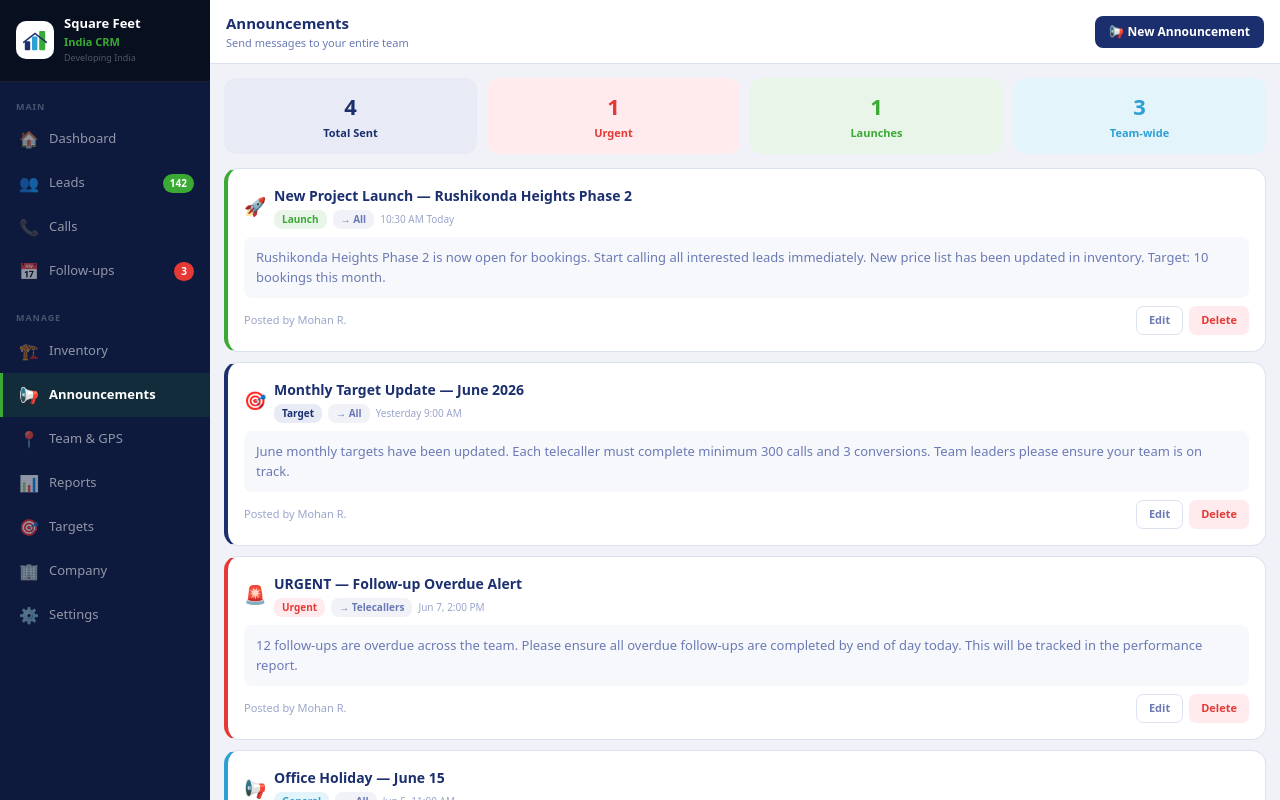
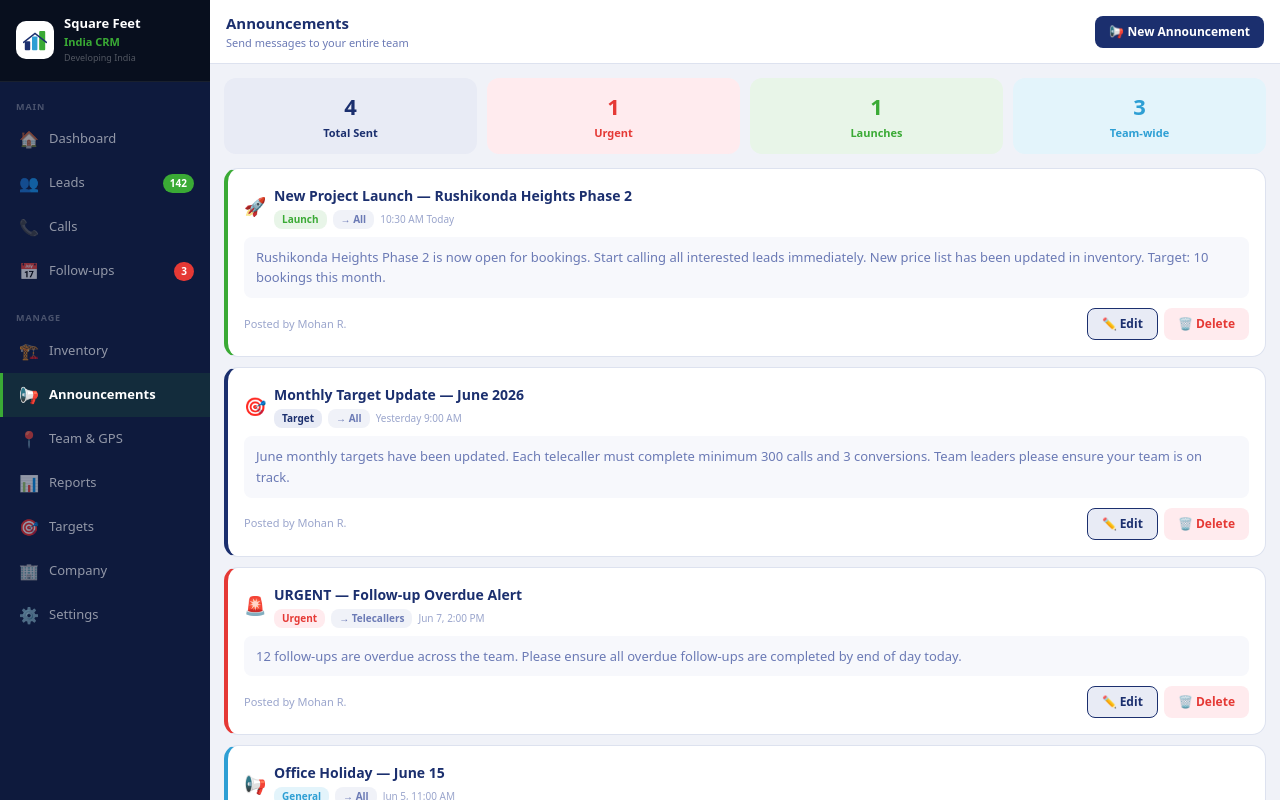
Before and after one commit to chakradhartatikonda27-art/squarefeet-crm, a Next.js app: page /admin/announcements in a window 1280 px wide. Built offline with nearby package versions, Linux system fonts and the light colour scheme.

Commit message:
feature 4 - announcements edit and delete fixed

```diff
--- a/app/admin/announcements/page.tsx
+++ b/app/admin/announcements/page.tsx
@@ -3,39 +3,27 @@ import { useState } from 'react';
 import { useRouter } from 'next/navigation';
 import AdminSidebar from '../../../components/AdminSidebar';
 
+type Announcement = {
+  id: string;
+  title: string;
+  message: string;
+  type: string;
+  target: string;
+  time: string;
+  author: string;
+  typeColor: string;
+  typeBg: string;
+};
+
 export default function AdminAnnouncements() {
   const router = useRouter();
   const [showAddModal, setShowAddModal] = useState(false);
+  const [editingAnn, setEditingAnn] = useState<Announcement | null>(null);
+  const [deleteConfirm, setDeleteConfirm] = useState<string | null>(null);
   const [title, setTitle] = useState('');
   const [message, setMessage] = useState('');
   const [type, setType] = useState('General');
   const [target, setTarget] = useState('All');
-  const [announcements, setAnnouncements] = useState([
-    {
-      id: '1', title: 'New Project Launch — Rushikonda Heights Phase 2',
-      message: 'Rushikonda Heights Phase 2 is now open for bookings. Start calling all interested leads immediately. New price list has been updated in inventory. Target: 10 bookings this month.',
-      type: 'Launch', target: 'All', time: '10:30 AM Today', author: 'Mohan R.',
-      typeColor: '#3AAA35', typeBg: '#E8F5E8', read: true,
-    },
-    {
-      id: '2', title: 'Monthly Target Update — June 2026',
-      message: 'June monthly targets have been updated. Each telecaller must complete minimum 300 calls and 3 conversions. Team leaders please ensure your team is on track.',
-      type: 'Target', target: 'All', time: 'Yesterday 9:00 AM', author: 'Mohan R.',
-      typeColor: '#1B2F6E', typeBg: '#E8EBF5', read: true,
-    },
-    {
-      id: '3', title: 'URGENT — Follow-up Overdue Alert',
-      message: '12 follow-ups are overdue across the team. Please ensure all overdue follow-ups are completed by end of day today. This will be tracked in the performance report.',
-      type: 'Urgent', target: 'Telecallers', time: 'Jun 7, 2:00 PM', author: 'Mohan R.',
-      typeColor: '#E53935', typeBg: '#FFEBEE', read: true,
-    },
-    {
-      id: '4', title: 'Office Holiday — June 15',
-      message: 'The office will be closed on June 15 for a public holiday. Please ensure all urgent follow-ups are completed before June 14. CRM will remain accessible.',
-      type: 'General', target: 'All', time: 'Jun 5, 11:00 AM', author: 'Mohan R.',
-      typeColor: '#2E9FD4', typeBg: '#E3F4FB', read: true,
-    },
-  ]);
 
   const typeConfig = {
     General: { color: '#2E9FD4', bg: '#E3F4FB', icon: '📢' },
@@ -45,29 +33,112 @@ export default function AdminAnnouncements() {
     Holiday: { color: '#F57C00', bg: '#FFF3E0', icon: '🎉' },
   };
 
-  const handleSend = () => {
-    if (!title || !message) return;
-    const newAnn = {
-      id: String(announcements.length + 1),
-      title, message, type, target,
-      time: 'Just now',
-      author: 'Mohan R.',
-      typeColor: typeConfig[type as keyof typeof typeConfig].color,
-      typeBg: typeConfig[type as keyof typeof typeConfig].bg,
-      read: false,
-    };
-    setAnnouncements([newAnn, ...announcements]);
-    setShowAddModal(false);
+  const [announcements, setAnnouncements] = useState<Announcement[]>([
+    {
+      id: '1', title: 'New Project Launch — Rushikonda Heights Phase 2',
+      message: 'Rushikonda Heights Phase 2 is now open for bookings. Start calling all interested leads immediately. New price list has been updated in inventory. Target: 10 bookings this month.',
+      type: 'Launch', target: 'All', time: '10:30 AM Today', author: 'Mohan R.',
+      typeColor: '#3AAA35', typeBg: '#E8F5E8',
+    },
+    {
+      id: '2', title: 'Monthly Target Update — June 2026',
+      message: 'June monthly targets have been updated. Each telecaller must complete minimum 300 calls and 3 conversions. Team leaders please ensure your team is on track.',
+      type: 'Target', target: 'All', time: 'Yesterday 9:00 AM', author: 'Mohan R.',
+      typeColor: '#1B2F6E', typeBg: '#E8EBF5',
+    },
+    {
+      id: '3', title: 'URGENT — Follow-up Overdue Alert',
+      message: '12 follow-ups are overdue across the team. Please ensure all overdue follow-ups are completed by end of day today.',
+      type: 'Urgent', target: 'Telecallers', time: 'Jun 7, 2:00 PM', author: 'Mohan R.',
+      typeColor: '#E53935', typeBg: '#FFEBEE',
+    },
+    {
+      id: '4', title: 'Office Holiday — June 15',
+      message: 'The office will be closed on June 15 for a public holiday. Please ensure all urgent follow-ups are completed before June 14.',
+      type: 'General', target: 'All', time: 'Jun 5, 11:00 AM', author: 'Mohan R.',
+      typeColor: '#2E9FD4', typeBg: '#E3F4FB',
+    },
+  ]);
+
+  const openAdd = () => {
+    setEditingAnn(null);
     setTitle('');
     setMessage('');
     setType('General');
     setTarget('All');
+    setShowAddModal(true);
+  };
+
+  const openEdit = (ann: Announcement) => {
+    setEditingAnn(ann);
+    setTitle(ann.title);
+    setMessage(ann.message);
+    setType(ann.type);
+    setTarget(ann.target);
+    setShowAddModal(true);
+  };
+
+  const handleSave = () => {
+    if (!title || !message) return;
+    const cfg = typeConfig[type as keyof typeof typeConfig];
+    if (editingAnn) {
+      setAnnouncements(prev => prev.map(a =>
+        a.id === editingAnn.id
+          ? { ...a, title, message, type, target, typeColor: cfg.color, typeBg: cfg.bg }
+          : a
+      ));
+    } else {
+      setAnnouncements(prev => [{
+        id: String(Date.now()),
+        title, message, type, target,
+        time: 'Just now', author: 'Mohan R.',
+        typeColor: cfg.color, typeBg: cfg.bg,
+      }, ...prev]);
+    }
+    setShowAddModal(false);
+  };
+
+  const handleDelete = (id: string) => {
+    setAnnouncements(prev => prev.filter(a => a.id !== id));
+    setDeleteConfirm(null);
   };
 
   return (
     <div style={{minHeight: '100dvh', background: '#F0F2F8'}}>
 
-      {/* Add Announcement Modal */}
+      {/* Delete Confirm Modal */}
+      {deleteConfirm && (
+        <div style={{position: 'fixed', inset: 0, background: 'rgba(0,0,0,0.5)',
+                     zIndex: 300, display: 'flex', alignItems: 'center',
+                     justifyContent: 'center', padding: '16px'}}>
+          <div style={{background: 'white', borderRadius: '16px', padding: '24px',
+                       width: '100%', maxWidth: '340px', textAlign: 'center'}}>
+            <div style={{fontSize: '32px', marginBottom: '12px'}}>🗑️</div>
+            <div style={{fontSize: '16px', fontWeight: '800', color: '#1B2F6E', marginBottom: '8px'}}>
+              Delete Announcement?
+            </div>
+            <div style={{fontSize: '13px', color: '#6B7AB5', marginBottom: '20px'}}>
+              This cannot be undone. The announcement will be removed for all team members.
+            </div>
+            <div style={{display: 'flex', gap: '10px'}}>
+              <button onClick={() => setDeleteConfirm(null)}
+                style={{flex: 1, padding: '12px', borderRadius: '10px',
+                        border: '1.5px solid #DDE2EF', background: 'white',
+                        color: '#6B7AB5', fontSize: '14px', fontWeight: '600', cursor: 'pointer'}}>
+                Cancel
+              </button>
+              <button onClick={() => handleDelete(deleteConfirm)}
+                style={{flex: 1, padding: '12px', borderRadius: '10px', border: 'none',
+                        background: '#E53935', color: 'white', fontSize: '14px',
+                        fontWeight: '700', cursor: 'pointer'}}>
+                Delete
+              </button>
+            </div>
+          </div>
+        </div>
+      )}
+
+      {/* Add/Edit Modal */}
       {showAddModal && (
         <div style={{position: 'fixed', inset: 0, background: 'rgba(0,0,0,0.5)',
                      zIndex: 200, display: 'flex', alignItems: 'center',
@@ -77,7 +148,7 @@ export default function AdminAnnouncements() {
             <div style={{display: 'flex', justifyContent: 'space-between',
                          alignItems: 'center', marginBottom: '16px'}}>
               <h2 style={{fontSize: '18px', fontWeight: '800', color: '#1B2F6E', margin: 0}}>
-                New Announcement
+                {editingAnn ? 'Edit Announcement' : 'New Announcement'}
               </h2>
               <button onClick={() => setShowAddModal(false)}
                 style={{fontSize: '24px', background: 'none', border: 'none',
@@ -87,9 +158,7 @@ export default function AdminAnnouncements() {
             {/* Type */}
             <div style={{marginBottom: '14px'}}>
               <label style={{fontSize: '12px', fontWeight: '600', color: '#6B7AB5',
-                             display: 'block', marginBottom: '8px'}}>
-                Announcement Type
-              </label>
+                             display: 'block', marginBottom: '8px'}}>Type</label>
               <div style={{display: 'flex', gap: '6px', flexWrap: 'wrap'}}>
                 {Object.entries(typeConfig).map(([key, val]) => (
                   <button key={key} onClick={() => setType(key)}
@@ -107,9 +176,7 @@ export default function AdminAnnouncements() {
             {/* Target */}
             <div style={{marginBottom: '14px'}}>
               <label style={{fontSize: '12px', fontWeight: '600', color: '#6B7AB5',
-                             display: 'block', marginBottom: '8px'}}>
-                Send To
-              </label>
+                             display: 'block', marginBottom: '8px'}}>Send To</label>
               <div style={{display: 'flex', gap: '6px', flexWrap: 'wrap'}}>
                 {['All', 'Telecallers', 'CRM Executives', 'Sales Executives', 'Team Leaders'].map(t => (
                   <button key={t} onClick={() => setTarget(t)}
@@ -127,9 +194,7 @@ export default function AdminAnnouncements() {
             {/* Title */}
             <div style={{marginBottom: '12px'}}>
               <label style={{fontSize: '12px', fontWeight: '600', color: '#6B7AB5',
-                             display: 'block', marginBottom: '5px'}}>
-                Title
-              </label>
+                             display: 'block', marginBottom: '5px'}}>Title</label>
               <input value={title} onChange={e => setTitle(e.target.value)}
                 placeholder="Announcement title..."
                 style={{width: '100%', padding: '11px 14px', borderRadius: '10px',
@@ -140,11 +205,9 @@ export default function AdminAnnouncements() {
             {/* Message */}
             <div style={{marginBottom: '16px'}}>
               <label style={{fontSize: '12px', fontWeight: '600', color: '#6B7AB5',
-                             display: 'block', marginBottom: '5px'}}>
-                Message
-              </label>
+                             display: 'block', marginBottom: '5px'}}>Message</label>
               <textarea value={message} onChange={e => setMessage(e.target.value)}
-                placeholder="Type your announcement message here..."
+                placeholder="Type your message here..."
                 rows={5}
                 style={{width: '100%', padding: '11px 14px', borderRadius: '10px',
                         border: '1.5px solid #DDE2EF', fontSize: '14px', color: '#1A1A2E',
@@ -155,17 +218,16 @@ export default function AdminAnnouncements() {
             {title && message && (
               <div style={{background: typeConfig[type as keyof typeof typeConfig].bg,
                            borderRadius: '12px', padding: '14px', marginBottom: '16px',
-                           border: `1px solid ${typeConfig[type as keyof typeof typeConfig].color}30`}}>
-                <div style={{fontSize: '11px', fontWeight: '700',
-                             color: typeConfig[type as keyof typeof typeConfig].color,
-                             marginBottom: '6px'}}>
+                           border: `1px solid ${typeConfig[type as keyof typeof typeConfig].color}40`}}>
+                <div style={{fontSize: '11px', fontWeight: '700', marginBottom: '6px',
+                             color: typeConfig[type as keyof typeof typeConfig].color}}>
                   Preview
                 </div>
                 <div style={{fontSize: '13px', fontWeight: '700', color: '#1B2F6E',
                              marginBottom: '4px'}}>{title}</div>
                 <div style={{fontSize: '12px', color: '#6B7AB5', lineHeight: 1.5}}>{message}</div>
-                <div style={{fontSize: '11px', color: '#9AA5CC', marginTop: '8px'}}>
-                  → Sending to: {target} · Type: {type}
+                <div style={{fontSize: '11px', color: '#9AA5CC', marginTop: '6px'}}>
+                  → To: {target} · Type: {type}
                 </div>
               </div>
             )}
@@ -177,12 +239,11 @@ export default function AdminAnnouncements() {
                         color: '#6B7AB5', fontSize: '14px', fontWeight: '600', cursor: 'pointer'}}>
                 Cancel
               </button>
-              <button onClick={handleSend}
-                disabled={!title || !message}
+              <button onClick={handleSave} disabled={!title || !message}
                 style={{flex: 1, padding: '12px', borderRadius: '12px', border: 'none',
                         background: !title || !message ? '#9AA5CC' : '#1B2F6E',
                         color: 'white', fontSize: '14px', fontWeight: '700', cursor: 'pointer'}}>
-                📢 Send Now
+                {editingAnn ? '✏️ Save Changes' : '📢 Send Now'}
               </button>
             </div>
           </div>
@@ -195,20 +256,14 @@ export default function AdminAnnouncements() {
         </div>
 
         <div style={{flex: 1, display: 'flex', flexDirection: 'column', minWidth: 0}}>
-
-          {/* Top Bar */}
           <div style={{padding: '12px 16px', background: 'white',
                        borderBottom: '1px solid #DDE2EF',
                        display: 'flex', alignItems: 'center', justifyContent: 'space-between'}}>
             <div>
-              <div style={{fontSize: '15px', fontWeight: '800', color: '#1B2F6E'}}>
-                Announcements
-              </div>
-              <div style={{fontSize: '11px', color: '#6B7AB5'}}>
-                Send messages to your entire team
-              </div>
+              <div style={{fontSize: '15px', fontWeight: '800', color: '#1B2F6E'}}>Announcements</div>
+              <div style={{fontSize: '11px', color: '#6B7AB5'}}>Send messages to your entire team</div>
             </div>
-            <button onClick={() => setShowAddModal(true)}
+            <button onClick={openAdd}
               style={{padding: '7px 14px', borderRadius: '8px', fontSize: '12px',
                       fontWeight: '700', color: 'white', background: '#1B2F6E',
                       border: 'none', cursor: 'pointer'}}>
@@ -227,16 +282,14 @@ export default function AdminAnnouncements() {
                 {val: announcements.filter(a => a.type === 'Launch').length, lbl: 'Launches', color: '#3AAA35', bg: '#E8F5E8'},
                 {val: announcements.filter(a => a.target === 'All').length, lbl: 'Team-wide', color: '#2E9FD4', bg: '#E3F4FB'},
               ].map((s, i) => (
-                <div key={i} style={{background: s.bg, borderRadius: '12px', padding: '12px',
-                                     textAlign: 'center'}}>
+                <div key={i} style={{background: s.bg, borderRadius: '12px', padding: '12px', textAlign: 'center'}}>
                   <div style={{fontSize: '22px', fontWeight: '800', color: s.color}}>{s.val}</div>
-                  <div style={{fontSize: '11px', color: s.color, fontWeight: '600',
-                               marginTop: '2px'}}>{s.lbl}</div>
+                  <div style={{fontSize: '11px', color: s.color, fontWeight: '600', marginTop: '2px'}}>{s.lbl}</div>
                 </div>
               ))}
             </div>
 
-            {/* Announcements List */}
+            {/* List */}
             <div style={{display: 'flex', flexDirection: 'column', gap: '10px'}}>
               {announcements.map(ann => (
                 <div key={ann.id} style={{background: 'white', borderRadius: '14px',
@@ -255,49 +308,60 @@ export default function AdminAnnouncements() {
                         <div style={{display: 'flex', gap: '6px', marginTop: '4px',
                                      flexWrap: 'wrap', alignItems: 'center'}}>
                           <span style={{fontSize: '10px', fontWeight: '700', padding: '2px 8px',
-                                        borderRadius: '8px', background: ann.typeBg,
-                                        color: ann.typeColor}}>
+                                        borderRadius: '8px', background: ann.typeBg, color: ann.typeColor}}>
                             {ann.type}
                           </span>
                           <span style={{fontSize: '10px', fontWeight: '600', padding: '2px 8px',
                                         borderRadius: '8px', background: '#F0F2F8', color: '#6B7AB5'}}>
                             → {ann.target}
                           </span>
-                          <span style={{fontSize: '10px', color: '#9AA5CC'}}>
-                            {ann.time}
-                          </span>
+                          <span style={{fontSize: '10px', color: '#9AA5CC'}}>{ann.time}</span>
                         </div>
                       </div>
                     </div>
                   </div>
+
                   <div style={{fontSize: '13px', color: '#6B7AB5', lineHeight: 1.6,
                                padding: '10px 12px', background: '#F7F8FC',
-                               borderRadius: '8px', marginBottom: '8px'}}>
+                               borderRadius: '8px', marginBottom: '10px'}}>
                     {ann.message}
                   </div>
-                  <div style={{display: 'flex', justifyContent: 'space-between',
-                               alignItems: 'center'}}>
+
+                  <div style={{display: 'flex', justifyContent: 'space-between', alignItems: 'center'}}>
                     <span style={{fontSize: '11px', color: '#9AA5CC'}}>
                       Posted by {ann.author}
                     </span>
                     <div style={{display: 'flex', gap: '6px'}}>
-                      <button style={{padding: '5px 12px', borderRadius: '7px',
-                                      border: '1px solid #DDE2EF', background: 'white',
-                                      color: '#6B7AB5', fontSize: '11px',
-                                      fontWeight: '600', cursor: 'pointer'}}>
-                        Edit
+                      <button onClick={() => openEdit(ann)}
+                        style={{padding: '6px 14px', borderRadius: '8px',
+                                border: '1.5px solid #1B2F6E', background: '#E8EBF5',
+                                color: '#1B2F6E', fontSize: '12px',
+                                fontWeight: '700', cursor: 'pointer'}}>
+                        ✏️ Edit
                       </button>
-                      <button style={{padding: '5px 12px', borderRadius: '7px', border: 'none',
-                                      background: '#FFEBEE', color: '#E53935', fontSize: '11px',
-                                      fontWeight: '600', cursor: 'pointer'}}>
-                        Delete
+                      <button onClick={() => setDeleteConfirm(ann.id)}
+                        style={{padding: '6px 14px', borderRadius: '8px', border: 'none',
+                                background: '#FFEBEE', color: '#E53935', fontSize: '12px',
+                                fontWeight: '700', cursor: 'pointer'}}>
+                        🗑️ Delete
                       </button>
                     </div>
                   </div>
                 </div>
               ))}
+
+              {announcements.length === 0 && (
+                <div style={{background: 'white', borderRadius: '14px', padding: '40px',
+                             textAlign: 'center', border: '0.5px solid #DDE2EF'}}>
+                  <div style={{fontSize: '32px', marginBottom: '10px'}}>📢</div>
+                  <div style={{fontSize: '14px', fontWeight: '700', color: '#1B2F6E',
+                               marginBottom: '6px'}}>No announcements yet</div>
+                  <div style={{fontSize: '12px', color: '#9AA5CC'}}>
+                    Click New Announcement to send a message to your team
+                  </div>
+                </div>
+              )}
             </div>
-
           </div>
         </div>
       </div>
```
